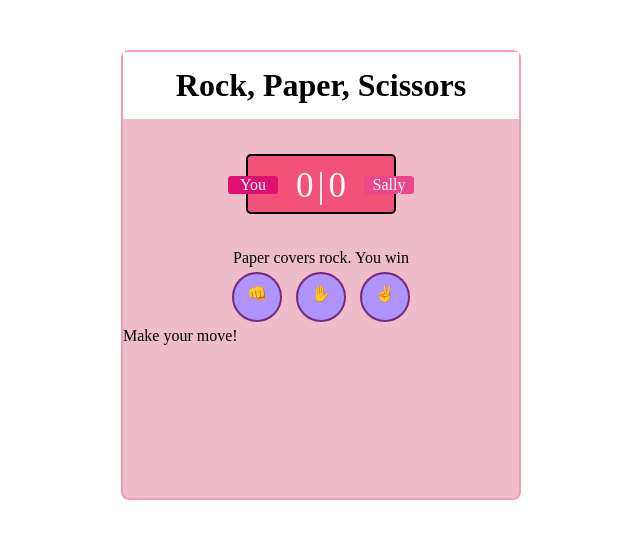
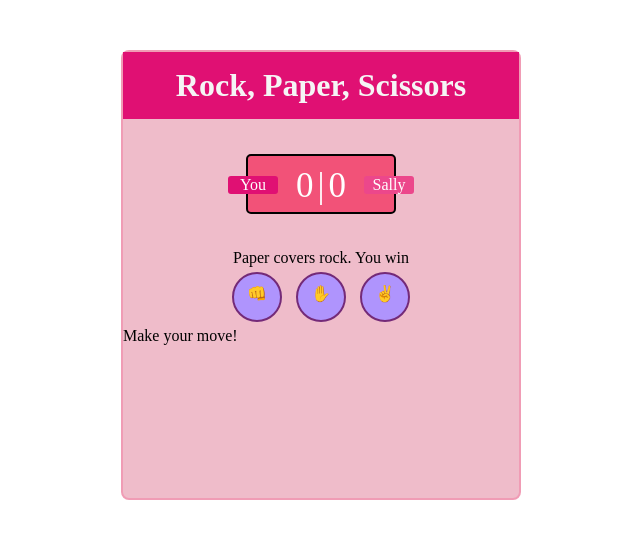
Before and after one commit to Franziska-F/Rock-Paper-Scissors, a plain HTML site: page index.html in a window 1280 px wide. Shown: the whole page, without its empty margins (319-959 px from the left). Drawn offline with Linux system fonts and the light colour scheme.

Commit message:
change color of h1

```diff
--- a/styles.css
+++ b/styles.css
@@ -17,7 +17,8 @@ h1 {
   text-align: center;
   padding-top: 15px;
   padding-bottom: 15px;
-  background-color: white;
+  background-color: #e01073;
+  color: whitesmoke;
 }
 
 .score-board {
```
